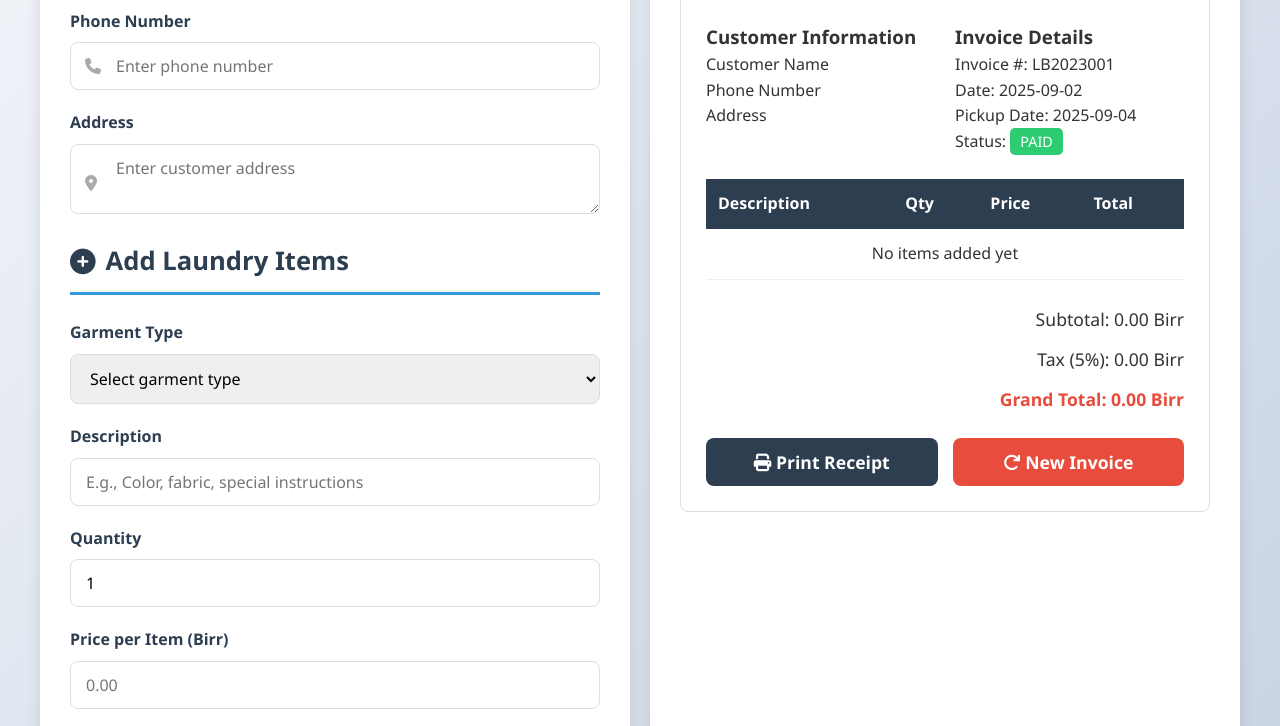
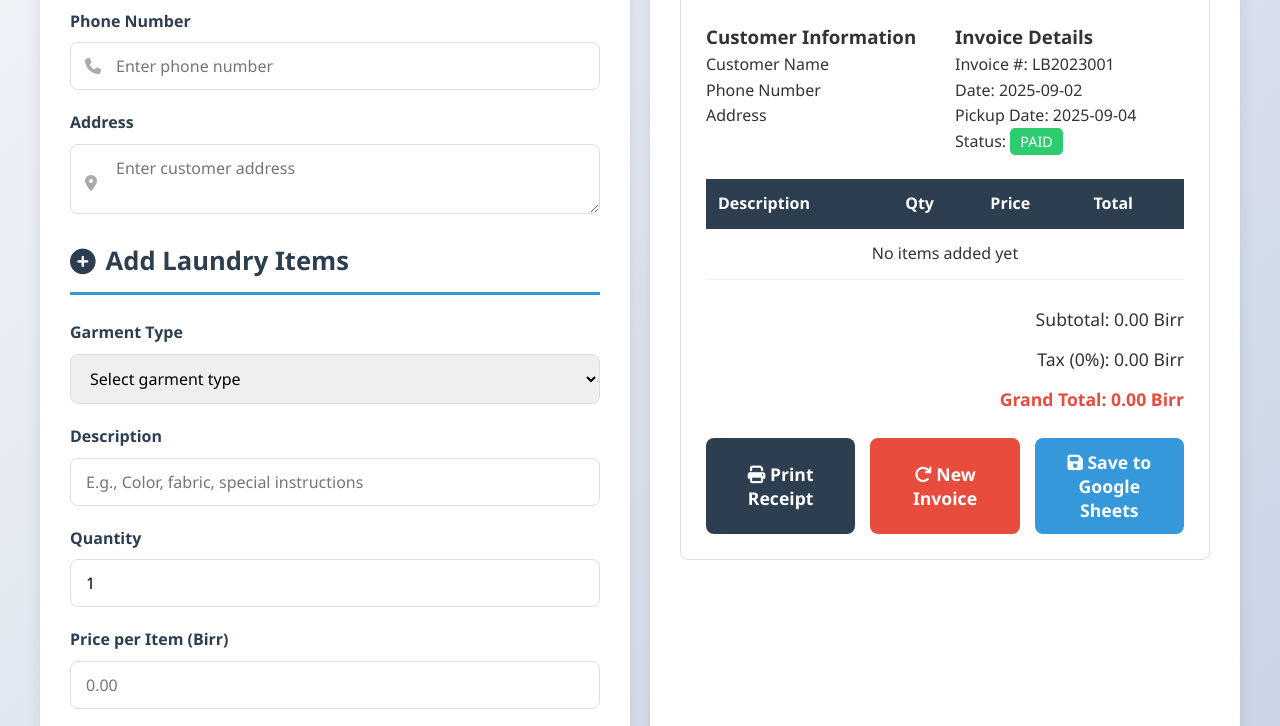
Before and after one commit to Jaaburi12/Bas, a plain HTML site: page index.html in a window 1280 px wide. Shown: the part 351-1077 px from the top of the page. Drawn offline with Linux system fonts and the light colour scheme.

Commit message:
Update index.html

```diff
--- a/index.html
+++ b/index.html
@@ -421,13 +421,14 @@
 
                     <div class="invoice-totals">
                         <div>Subtotal: <span id="subtotal">0.00</span> Birr</div>
-                        <div>Tax (5%): <span id="tax">0.00</span> Birr</div>
+                        <div>Tax (0%): <span id="tax">0.00</span> Birr</div>
                         <div class="grand-total">Grand Total: <span id="total">0.00</span> Birr</div>
                     </div>
 
                     <div class="action-buttons">
                         <button class="btn-print" onclick="window.print()"><i class="fas fa-print"></i> Print Receipt</button>
                         <button class="btn-reset" onclick="resetForm()"><i class="fas fa-redo"></i> New Invoice</button>
+                       <button class="btn-save" onclick="sendToGoogleSheet()"><i class="fas fa-save"></i> Save to Google Sheets</button>
                     </div>
                 </div>
             </div>
@@ -601,6 +602,48 @@
                 document.getElementById('inv-number').textContent = invNum;
             }
         }
-    </script>
+  const WEB_APP_URL = "https://script.google.com/macros/s/AKfycbxhRMrWUr_GtbbUEBx04w16X959kY3RT3oKKzlbE33LnkVl5kawqZMch0qr2_BFqesK7w/exec";
+
+  function sendToGoogleSheet() {
+    const payload = {
+      invoiceNumber: document.getElementById('inv-number').textContent,
+      customerName: document.getElementById('customer-name').value,
+      customerPhone: document.getElementById('customer-phone').value,
+      customerAddress: document.getElementById('customer-address').value,
+      paymentStatus: document.querySelector('input[name="payment-status"]:checked').value,
+      subtotal: parseFloat(document.getElementById('subtotal').textContent) || 0,
+      tax: parseFloat(document.getElementById('tax').textContent) || 0,
+      total: parseFloat(document.getElementById('total').textContent) || 0,
+      items: Array.from(document.querySelectorAll('#invoice-items-body tr'))
+        .map(r => {
+          const cells = r.querySelectorAll('td');
+          return cells.length >= 4 ? {
+            description: cells[0].textContent,
+            qty: cells[1].textContent,
+            price: cells[2].textContent,
+            total: cells[3].textContent
+          } : null;
+        })
+        .filter(x => x)
+    };
+
+    fetch(WEB_APP_URL, {
+      method: "POST",
+      headers: {"Content-Type": "application/json"},
+      body: JSON.stringify(payload)
+    })
+    .then(res => res.json())
+    .then(data => {
+      if (data.status === "success") {
+        alert("Xogta waa la diiwaangeliyey Google Sheets!");
+      } else {
+        alert("Error: " + data.message);
+      }
+    })
+    .catch(err => {
+      alert("Network error: " + err);
+    });
+  }
+</script>
 </body>
 </html>
```
